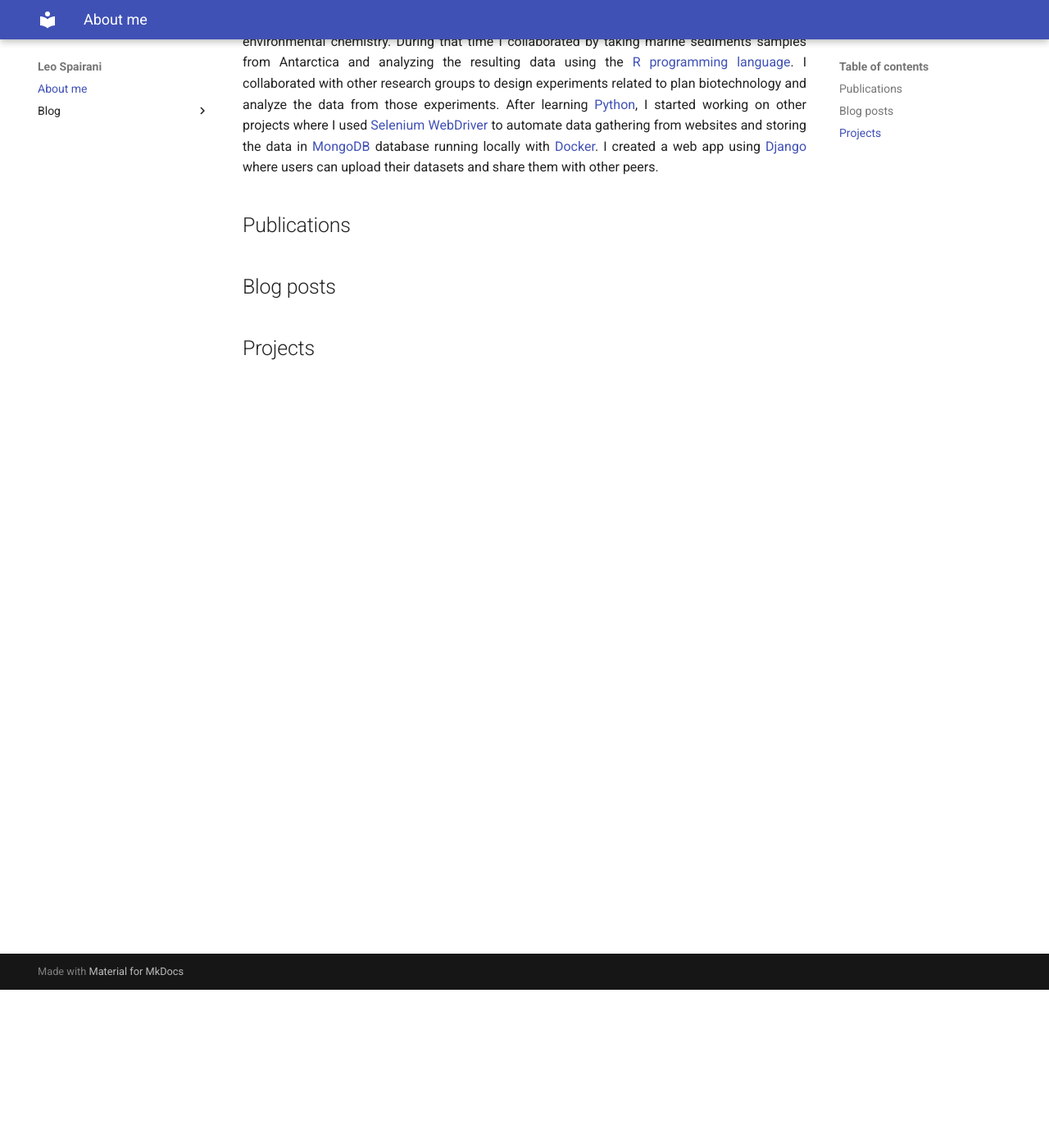
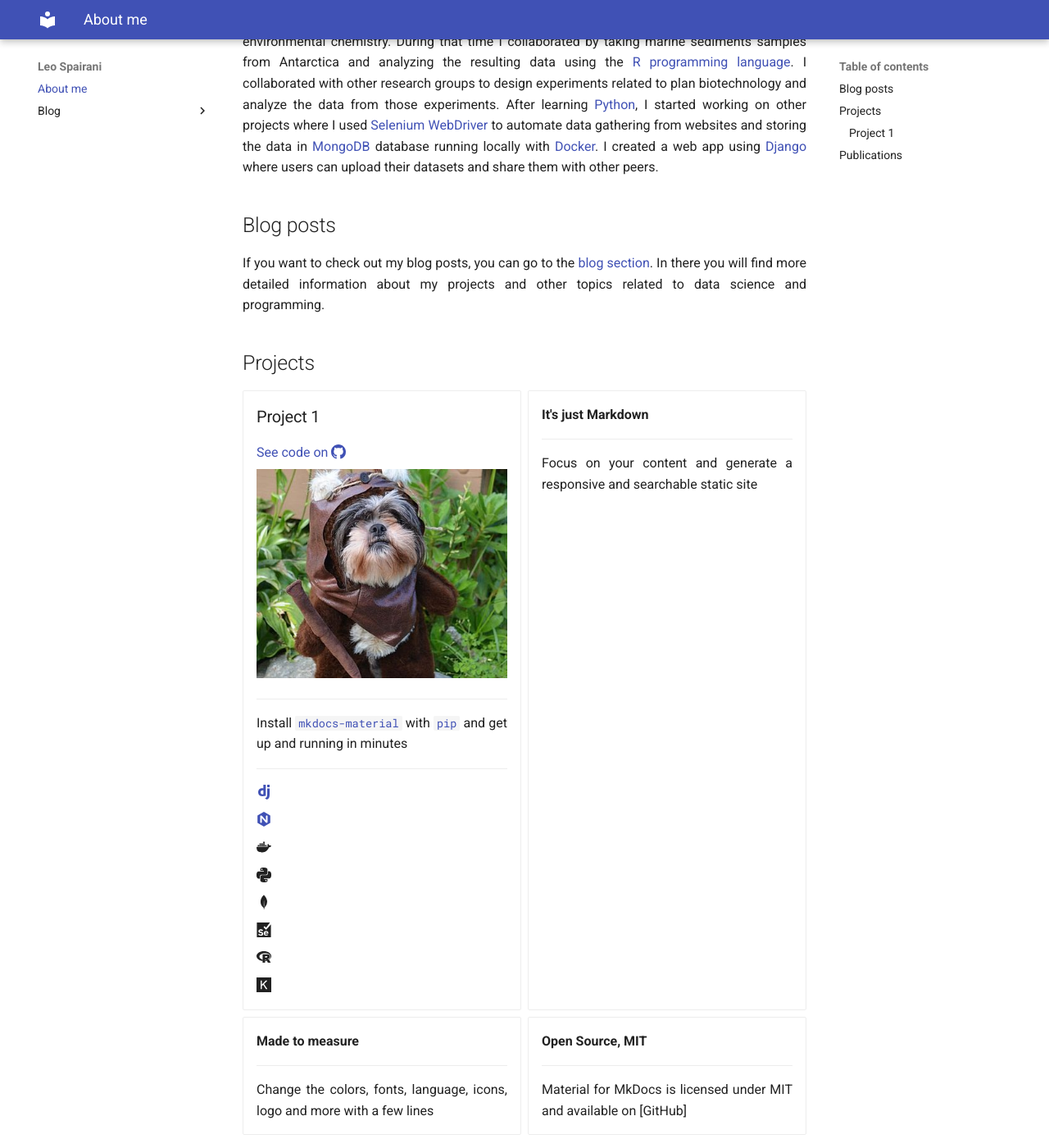
Before and after one commit to LUS24/LUS24.github.io, an MkDocs documentation site: the page built from docs/index.md, in a window 1280 px wide and 1400 px high, scrolled down 193 px. Shown: the whole window at 82% size. Built offline with MkDocs 1.6.1 and Material for MkDocs 9.7.7, drawn with Linux system fonts in a browser that asks for light colours.

Commit message:
Add example code

```diff
--- a/docs/index.md
+++ b/docs/index.md
@@ -2,8 +2,69 @@
 
 Hi, my name is Leo and I'm a Pharmacist and Biochemist that switched careers to Data Science and Python development. I worked as a laboratory assistant in a research group specialized in environmental chemistry. During that time I collaborated by taking marine sediments samples from Antarctica and analyzing the resulting data using the [R programming language](https://www.r-project.org/). I collaborated with other research groups to design experiments related to plan biotechnology and analyze the data from those experiments. After learning [Python](https://www.python.org/), I started working on other projects where I used [Selenium WebDriver](https://www.selenium.dev/) to automate data gathering from websites and storing the data in [MongoDB](https://www.mongodb.com/) database running locally with [Docker](https://www.docker.com/). I created a web app using [Django](https://www.djangoproject.com/) where users can upload their datasets and share them with other peers.
 
-## Publications
 
 ## Blog posts
 
+If you want to check out my blog posts, you can go to the [blog section](./blog/index.md). In there you will find more detailed information about my projects and other topics related to data science and programming.
+
+
 ## Projects
+
+<div class="grid cards" markdown>
+
+-   ### Project 1
+
+    [See code on :octicons-mark-github-16:](https://github.com/LUS24/LUS24.github.io)
+
+    ![Ewok dog test image](./assets/images/ewok-dog-costume_400x333.jpg)
+
+    ---
+
+    Install [`mkdocs-material`](#) with [`pip`](#) and get up
+    and running in minutes
+
+    ---
+
+
+
+    [:simple-django:](https://www.djangoproject.com/ "Django Web Framework")
+
+    [:simple-nginx:](#project-1  "Nginx")
+
+    :simple-docker:
+
+    :simple-python:
+
+    :simple-mongodb:
+
+    :simple-selenium:
+
+    :simple-r:
+
+    :simple-keras:
+
+
+
+-   __It's just Markdown__
+
+    ---
+
+    Focus on your content and generate a responsive and searchable static site
+
+-   __Made to measure__
+
+    ---
+
+    Change the colors, fonts, language, icons, logo and more with a few lines
+
+-   __Open Source, MIT__
+
+    ---
+
+    Material for MkDocs is licensed under MIT and available on [GitHub]
+
+
+</div>
+
+
+## Publications
--- a/mkdocs.yml
+++ b/mkdocs.yml
@@ -5,9 +5,20 @@ site_url: https://www.leospairani.com
 theme:
   name: material
   custom_dir: overrides
+  features:
+    - content.tooltips
 
 extra_css:
   - static/css/extra.css
 
 plugins:
   - blog
+
+markdown_extensions:
+  - abbr
+  - attr_list
+  - md_in_html
+  - pymdownx.snippets
+  - pymdownx.emoji:
+      emoji_index: !!python/name:material.extensions.emoji.twemoji
+      emoji_generator: !!python/name:material.extensions.emoji.to_svg
```
Also changed, not shown: docs/blog/posts/hello-world.md (+2 -0 lines), docs/assets/images/ewok-dog-costume_400x333.jpg (added).
